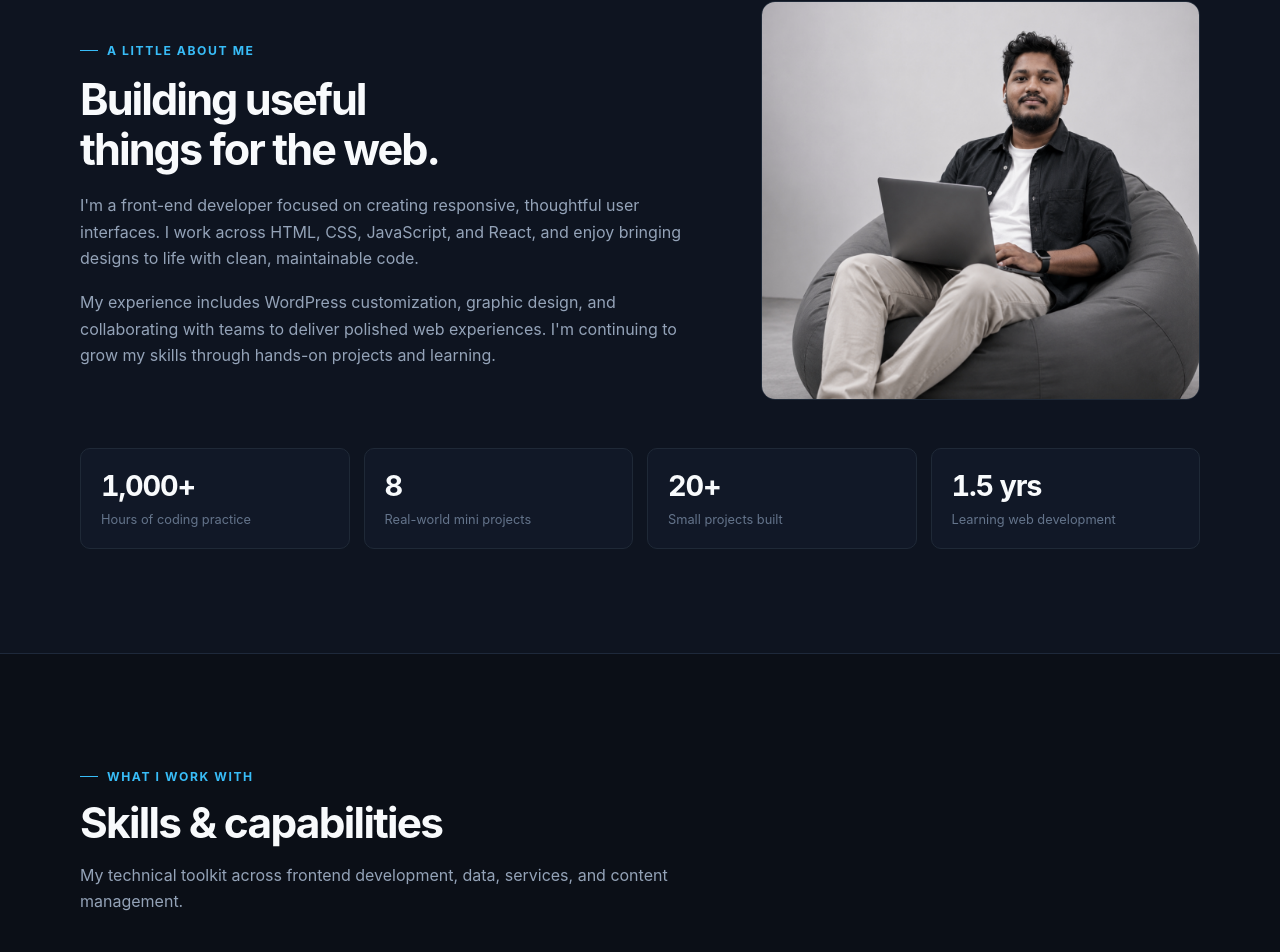
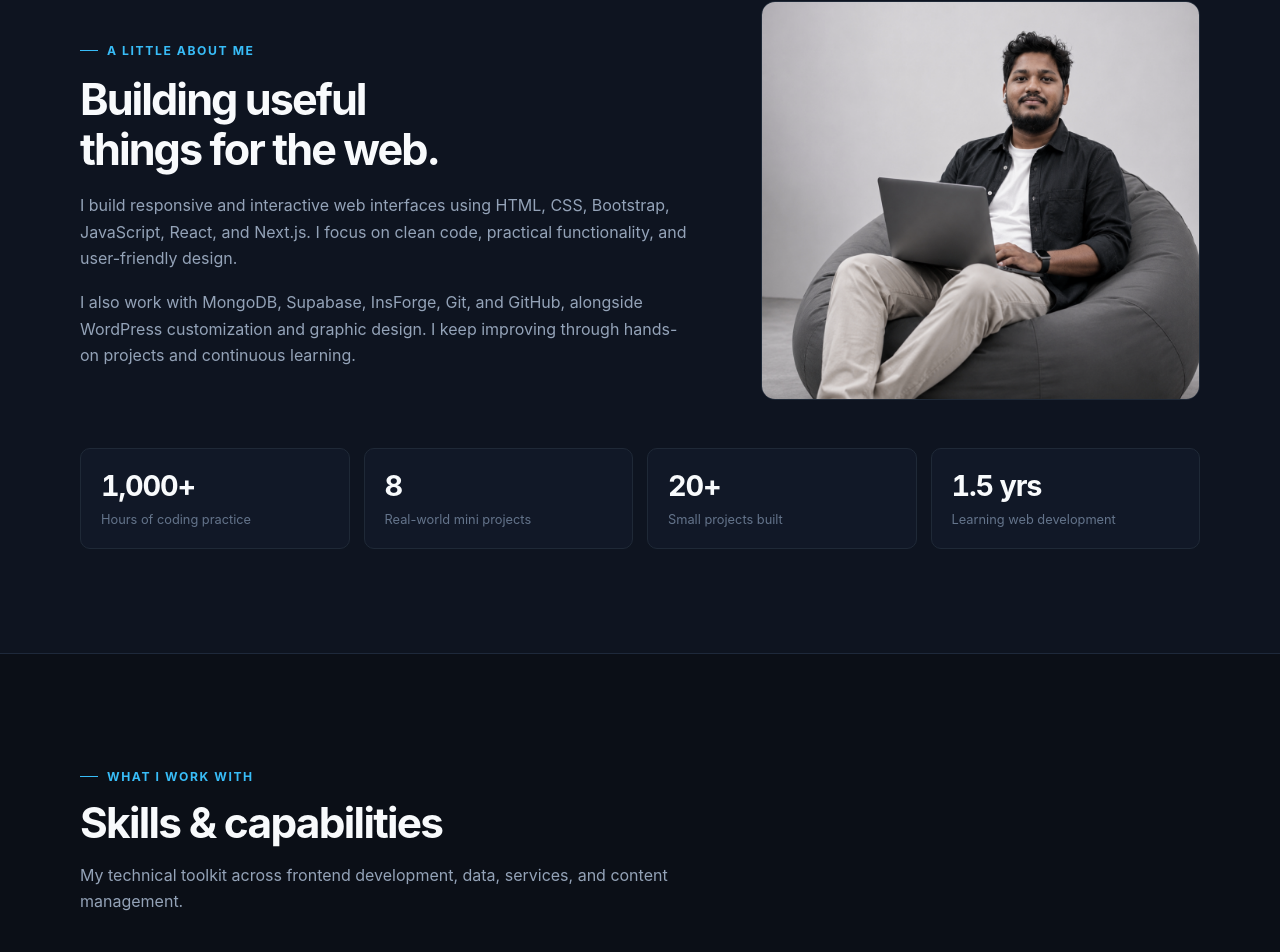
Before and after one commit to rajiur-developer/portfolio, a Next.js app: page / in a window 1280 px wide. Shown: the part 836-1788 px from the top of the page. Built offline with nearby package versions, Linux system fonts and the light colour scheme.

Commit message:
Update about section description to reflect current skills

```diff
--- a/components/Sections.js
+++ b/components/Sections.js
@@ -79,8 +79,8 @@ export function Intro() {
           <Reveal className="about-copy">
             <span className="eyebrow">A little about me</span>
             <h2>Building useful things for the web.</h2>
-            <p>I&apos;m a front-end developer focused on creating responsive, thoughtful user interfaces. I work across HTML, CSS, JavaScript, and React, and enjoy bringing designs to life with clean, maintainable code.</p>
-            <p>My experience includes WordPress customization, graphic design, and collaborating with teams to deliver polished web experiences. I&apos;m continuing to grow my skills through hands-on projects and learning.</p>
+            <p>I build responsive and interactive web interfaces using HTML, CSS, Bootstrap, JavaScript, React, and Next.js. I focus on clean code, practical functionality, and user-friendly design.</p>
+            <p>I also work with MongoDB, Supabase, InsForge, Git, and GitHub, alongside WordPress customization and graphic design. I keep improving through hands-on projects and continuous learning.</p>
           </Reveal>
           <Reveal className="about-image">
             <img src="/images/profile.png" alt="Rajiur Rahman working on a laptop" loading="lazy" />
```
